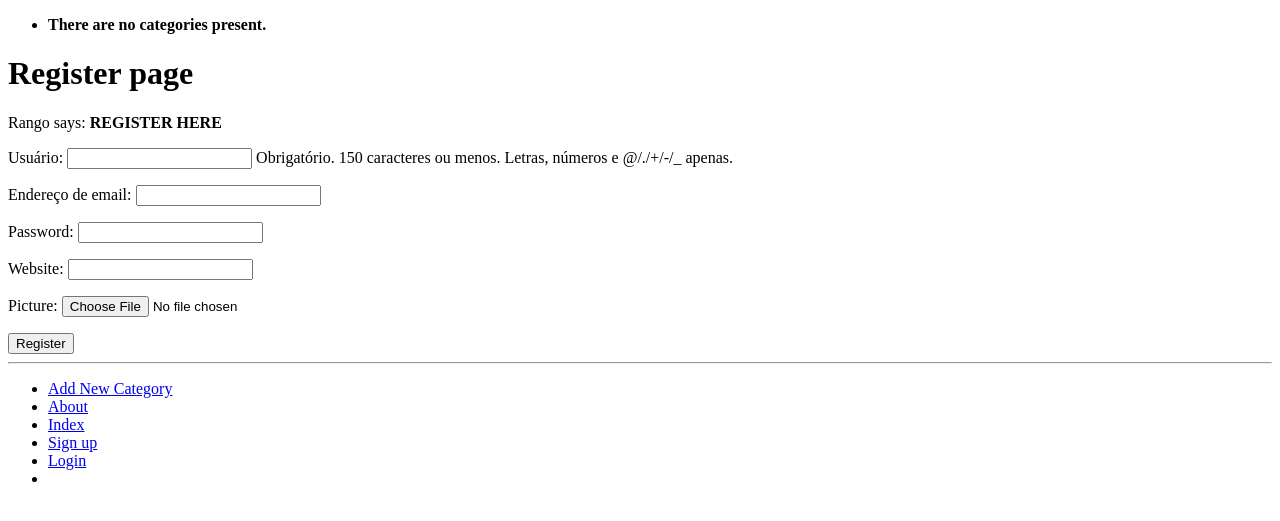
After one commit to apracapinheiro/tango_with_django, a Django app: page /rango/register/ in a window 1280 px wide. The commit adds this page. Shown: the top 521 px of the page. Run offline with Django 3.2, Linux system fonts and the light colour scheme; data that the repository does not hold is empty.

Commit message:
- login e user

```diff
--- a/rango/admin.py
+++ b/rango/admin.py
@@ -1,7 +1,7 @@
 # -*- coding: utf-8 -*-
 
 from django.contrib import admin
-from .models import Category, Page
+from .models import Category, Page, UserProfile
 
 # Register your models here.
 
@@ -12,3 +12,4 @@ class CategoryAdmin(admin.ModelAdmin):
 
 admin.site.register(Category)
 admin.site.register(Page)
+admin.site.register(UserProfile)
--- a/rango/forms.py
+++ b/rango/forms.py
@@ -1,7 +1,9 @@
 # -*- coding: utf-8 -*-
 
 from django import forms
-from .models import Page, Category
+from django.contrib.auth.models import User
+
+from .models import Page, Category, UserProfile
 
 
 class CategoryForm(forms.ModelForm):
@@ -34,3 +36,17 @@ class PageForm(forms.ModelForm):
     class Meta:
         model = Page
         exclude = ('category',)
+
+
+class UserForm(forms.ModelForm):
+    password = forms.CharField(widget=forms.PasswordInput())
+
+    class Meta:
+        model = User
+        fields = ('username', 'email', 'password')
+
+
+class UserProfileForm(forms.ModelForm):
+    class Meta:
+        model = UserProfile
+        fields = ('website', 'picture')
--- a/rango/models.py
+++ b/rango/models.py
@@ -1,6 +1,8 @@
 # -*- coding: utf-8 -*-
 
 from __future__ import unicode_literals
+
+from django.contrib.auth.models import User
 from django.template.defaultfilters import slugify
 from django.db import models
 
@@ -35,3 +37,14 @@ class Page(models.Model):
 
     def __unicode__(self):
         return self.title
+
+
+class UserProfile(models.Model):
+    #  Esta linha é necessária. Linka o UserProfile com uma instancia do model User
+    user = models.OneToOneField(User)
+
+    website = models.URLField(blank=True)
+    picture = models.ImageField(upload_to='profiles_images', blank=True)
+
+    def __unicode__(self):
+        return self.user.username
--- /dev/null
+++ b/rango/templatetags/rango_template_tags.py
@@ -0,0 +1,12 @@
+# -*- coding: utf-8 -*-
+
+from django import template
+from rango.models import Category
+
+
+register = template.Library()
+
+
+@register.inclusion_tag('rango/cats.html')
+def get_category_list(cat=None):
+    return {'cats': Category.objects.all(), 'act_cat': cat}
--- a/rango/urls.py
+++ b/rango/urls.py
@@ -9,4 +9,6 @@ urlpatterns = [
     url(r'^add_category/$', views.add_category, name='add_category'),
     url(r'^category/(?P<category_name_slug>[\w\-]+)/add_page/$', views.add_page, name='add_page'),
     url(r'^category/(?P<category_name_slug>[\w\-]+)/$', views.show_category, name='show_category'),
+    url(r'^register/$', views.register, name='register'),
+    url(r'^login/$', views.user_login, name='login'),
 ]
--- a/rango/views.py
+++ b/rango/views.py
@@ -1,9 +1,12 @@
 # -*- coding: utf-8 -*-
 
-from django.http import HttpResponse
+from django.contrib.auth import authenticate, login
+from django.http import HttpResponse, HttpResponseRedirect
 from django.shortcuts import render
+from django.urls import reverse
+
 from .models import Page, Category
-from .forms import CategoryForm, PageForm
+from .forms import CategoryForm, PageForm, UserForm, UserProfileForm
 
 
 # Create your views here.
@@ -19,7 +22,9 @@ def index(request):
 
 
 def about(request):
-    return HttpResponse("Rango about <br> <a href='/rango/'>Index</a>")
+    print (request.method)
+    print (request.user)
+    return render(request, 'rango/about.html', {})
 
 
 def show_category(request, category_name_slug):
@@ -79,3 +84,65 @@ def add_page(request, category_name_slug):
 
     context_dict = {'form': form, 'category': category}
     return render(request, 'rango/add_page.html', context_dict)
+
+
+def register(request):
+    # Um valor booleano para dizer ao template se o registro teve sucesso.
+    # Definido como False inicialmente. O código altera o valor para True quando o registro for cadastrado.
+    registered = False
+
+    if request.method == 'POST':
+        user_form = UserForm(data=request.POST)
+        profile_form = UserProfileForm(data=request.POST)
+
+        if user_form.is_valid() and profile_form.is_valid():
+            user = user_form.save()
+            # agora será realizado o hash do password com o método set_password
+            # após o hash, o objeto user é atualizado
+            user.set_password(user.password)
+            user.save()
+
+            profile = profile_form.save(commit=False)
+            profile.user = user
+            # se o usuário forneceu uma imagem de profile, então é necessário pegar do input form e coloca-la
+            # no model UserProfile
+            if 'picture' in request.FILES:
+                profile.picture = request.FILES['picture']
+
+            profile.save()
+            # atualiza a variavel registered para indicar que o template de registro teve sucesso.
+            registered = True
+        else:
+            # imprimir possiveis erros no terminal
+            print (user_form.errors, profile_form.errors)
+    else:
+        user_form = UserForm()
+        profile_form = UserProfileForm()
+
+    return render(request, 'rango/register.html', {'user_form': user_form,
+                                                   'profile_form': profile_form,
+                                                   'registered': registered})
+
+
+def user_login(request):
+    if request.method == 'POST':
+        # É utilizado request.POST.get('variable') em vez de request.POST['variable']
+        # porque request.POST.get('variable') retorna None se o valor não existir, enquanto request.POST['variable']
+        # implicará em um erro de exceção KeyError
+        username = request.POST.get('username')
+        password = request.POST.get('password')
+
+        user = authenticate(username=username, password=password)
+
+        if user:
+            if user.is_active:
+                login(request, user)
+                return HttpResponseRedirect(reverse('index'))
+            else:
+                return HttpResponse("Your Rango account is disabled")
+        else:
+            print ("Invalid login details: {0}, {1}".format(username, password))
+            return HttpResponse("Invalid login details supplied")
+
+    else:
+        return render(request, 'rango/login.html', {})
--- a/tango_with_django/settings.py
+++ b/tango_with_django/settings.py
@@ -56,6 +56,12 @@ MIDDLEWARE = [
 ]
 
 ROOT_URLCONF = 'tango_with_django.urls'
+
+
+PASSWORD_HASHERS = [
+    'django.contrib.auth.hashers.PBKDF2PasswordHasher',
+    'django.contrib.auth.hashers.PBKDF2SHA1PasswordHasher',
+]
 
 
 
--- a/templates/rango/base.html
+++ b/templates/rango/base.html
@@ -1,5 +1,7 @@
 <!DOCTYPE html>
 {% load staticfiles %}
+{% load rango_template_tags %}
+
 <html lang="pt-br">
 
     <head>
@@ -14,6 +16,11 @@
 
     <body>
         <div>
+            {% block sidebar_block %}
+                {% get_category_list %}
+            {% endblock %}
+        </div>
+        <div>
             {% block body_block %}
             {% endblock %}
         </div>
@@ -23,6 +30,8 @@
                 <li><a href="{% url 'rango:add_category' %}">Add New Category</a></li>
                 <li><a href="{% url 'rango:about' %}">About</a></li>
                 <li><a href="{% url 'index' %}">Index</a></li>
+                <li><a href="{% url 'rango:register' %}">Sign up</a></li>
+                <li><a href="{% url 'rango:login' %}">Login</a><li>
             </ul>
         </div>
     </body>
--- /dev/null
+++ b/templates/rango/cats.html
@@ -0,0 +1,19 @@
+<ul>
+    {% if cats %}
+        {% for c in cats %}
+            {% if c == act_cat %}
+                <li>
+                    <strong>
+                        <a href="{% url 'rango:show_category' c.slug %}">{{ c.name }}</a>
+                    </strong>
+                </li>
+            {% else %}
+                <li>
+                    <a href="{% url 'rango:show_category' c.slug %}">{{ c.name }}</a>
+                </li>
+            {% endif %}
+        {% endfor %}
+    {% else %}
+        <li><strong>There are no categories present.</strong></li>
+    {% endif %}
+</ul>
--- a/templates/rango/index.html
+++ b/templates/rango/index.html
@@ -10,7 +10,11 @@
 
     <h1>Rango says...</h1>
     <div>
-        Hey there!<br/>
+        {% if user.is_authenticated %}
+           <h1> Hello {{ user.username }} ! </h1>
+        {% else %}
+            Hey there!
+        {% endif %}
         <strong>{{ boldmessage }}</strong><br/>
     </div>
 
--- /dev/null
+++ b/templates/rango/register.html
@@ -0,0 +1,24 @@
+{% extends 'rango/base.html' %}
+{% load staticfiles %}
+
+{% block title_block %}
+    Register
+{% endblock %}
+
+{% block body_block %}
+    <h1>Register page</h1>
+    {% if registered %}
+        Rango says: <strong>Thank you for registering!</strong>
+        <a href="{% url 'rango:index' %}">Return to the homepage</a><br/>
+    {% else %}
+        Rango says: <strong>REGISTER HERE</strong><br/>
+        <form id="user_form" method="post" action="{% url 'rango:register' %}" enctype="multipart/form-data">
+            {% csrf_token %}
+
+            {{ user_form.as_p }}
+            {{ profile_form.as_p }}
+
+            <input type="submit" name="submit" value="Register"/>
+        </form>
+    {% endif %}
+{% endblock %}
```
Also changed, not shown: templates/rango/about.html (added, +19 -0 lines), templates/rango/login.html (added, +20 -0 lines), rango/templatetags/__init__.py (added).
